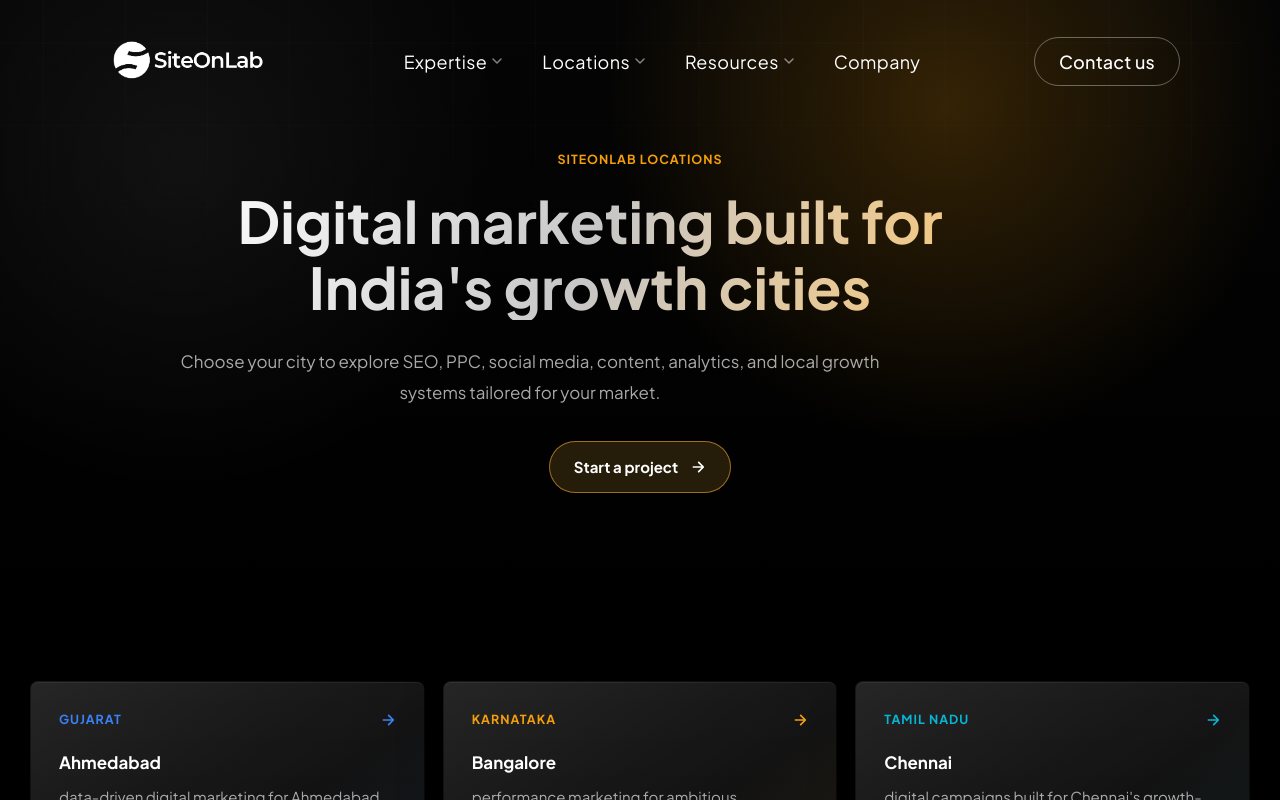
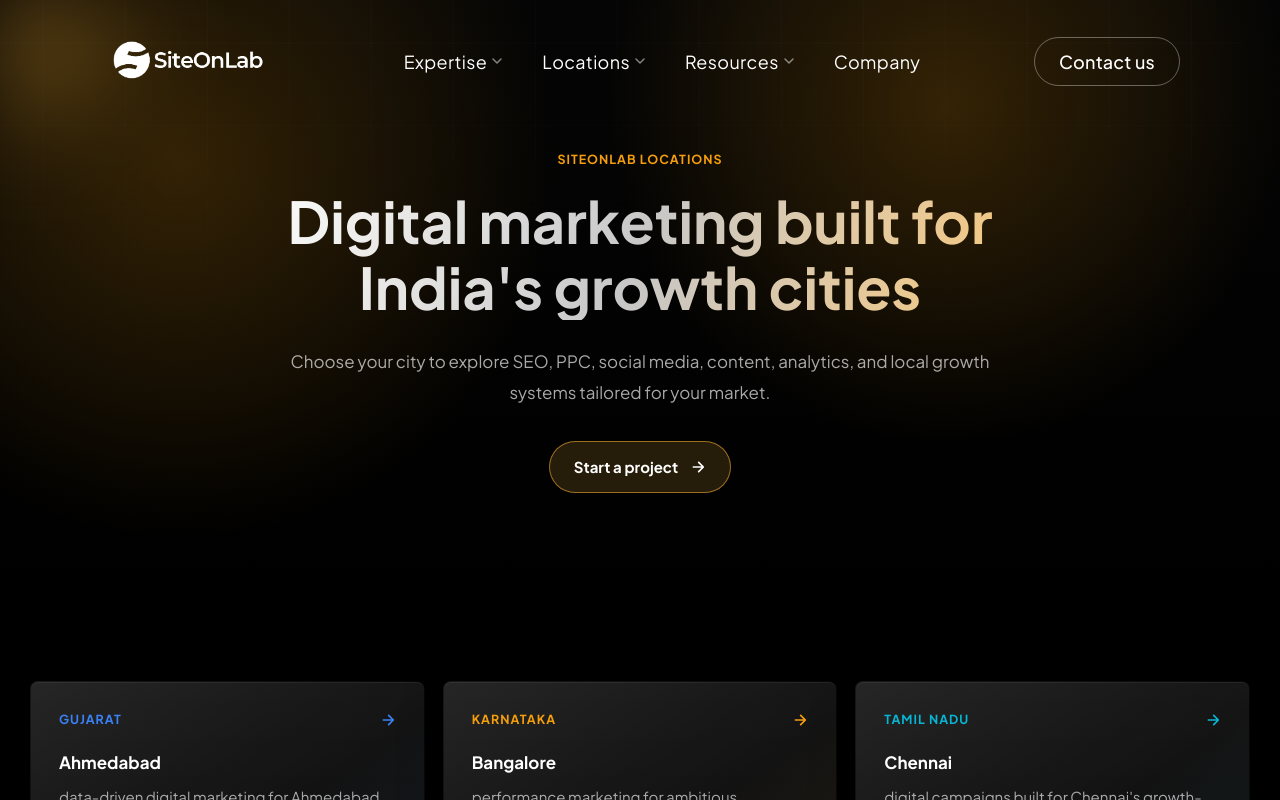
Before and after one commit to nayansuthar-1/siteonlab-diff-homepage, a Next.js app: page /locations in a window 1280 px wide. Both pictures are taken after a click on the link 62 px from the left and 3129 px from the top of the page. Shown: the top 800 px of the page. Built offline with nearby package versions, Linux system fonts and the light colour scheme.

Commit message:
locations page hero section glow + hover

```diff
--- /dev/null
+++ b/src/app/locations/HeroSmoke.tsx
@@ -0,0 +1,60 @@
+"use client";
+
+import { useEffect, useState } from "react";
+import styles from "./LocationPage.module.css";
+
+export default function HeroSmoke() {
+  const [mousePosition, setMousePosition] = useState({ x: 50, y: 50 });
+  const [isHovering, setIsHovering] = useState(false);
+
+  useEffect(() => {
+    const handleMouseMove = (e: MouseEvent) => {
+      const heroElement = document.getElementById("locations-hero");
+      if (!heroElement) return;
+
+      const rect = heroElement.getBoundingClientRect();
+
+      if (
+        e.clientX >= rect.left &&
+        e.clientX <= rect.right &&
+        e.clientY >= rect.top &&
+        e.clientY <= rect.bottom
+      ) {
+        const x = ((e.clientX - rect.left) / rect.width) * 100;
+        const y = ((e.clientY - rect.top) / rect.height) * 100;
+        setMousePosition({ x, y });
+        setIsHovering(true);
+
+        const titleElement = heroElement.querySelector('h1');
+        if (titleElement) {
+          const titleRect = titleElement.getBoundingClientRect();
+          const titleX = e.clientX - titleRect.left;
+          const titleY = e.clientY - titleRect.top;
+          (titleElement as HTMLElement).style.setProperty('--title-mouse-x', `${titleX}px`);
+          (titleElement as HTMLElement).style.setProperty('--title-mouse-y', `${titleY}px`);
+        }
+      } else {
+        setIsHovering(false);
+        const titleElement = heroElement.querySelector('h1');
+        if (titleElement) {
+          (titleElement as HTMLElement).style.setProperty('--title-mouse-x', `-1000px`);
+          (titleElement as HTMLElement).style.setProperty('--title-mouse-y', `-1000px`);
+        }
+      }
+    };
+
+    window.addEventListener("mousemove", handleMouseMove);
+    return () => window.removeEventListener("mousemove", handleMouseMove);
+  }, []);
+
+  return (
+    <div
+      className={styles.smokeEffect}
+      style={{
+        opacity: isHovering ? 1 : 0,
+        background: `radial-gradient(circle 180px at ${mousePosition.x}% ${mousePosition.y}%, color-mix(in srgb, var(--location-accent) 35%, rgba(255, 255, 255, 0.1)), transparent 100%)`
+      }}
+      aria-hidden="true"
+    />
+  );
+}
--- a/src/app/locations/LocationPage.module.css
+++ b/src/app/locations/LocationPage.module.css
@@ -51,8 +51,18 @@
   padding: 146px 0 92px;
   background:
     radial-gradient(circle at 74% 18%, color-mix(in srgb, var(--location-accent) 20%, transparent), transparent 32%),
-    radial-gradient(circle at 14% 28%, rgba(255, 255, 255, 0.055), transparent 28%),
+    radial-gradient(circle at 14% 28%, color-mix(in srgb, var(--location-accent) 20%, transparent), transparent 32%),
     linear-gradient(180deg, #050505 0%, #000 100%);
+}
+
+.smokeEffect {
+  position: absolute;
+  inset: 0;
+  pointer-events: none;
+  transition: opacity 0.4s ease;
+  z-index: 2;
+  filter: blur(40px);
+  mix-blend-mode: screen;
 }
 
 .hero::before,
@@ -158,7 +168,13 @@
   max-width: 820px;
   margin: 18px 0 0;
   color: transparent;
-  background: linear-gradient(112deg, #fff 0%, rgba(255, 255, 255, 0.78) 50%, color-mix(in srgb, var(--location-accent) 58%, #fff) 100%);
+  background:
+    radial-gradient(
+      circle 120px at var(--title-mouse-x, -1000px) var(--title-mouse-y, -1000px),
+      var(--location-accent) 0%,
+      transparent 100%
+    ),
+    linear-gradient(112deg, #fff 0%, rgba(255, 255, 255, 0.78) 50%, color-mix(in srgb, var(--location-accent) 58%, #fff) 100%);
   -webkit-background-clip: text;
   background-clip: text;
   font-size: clamp(2rem, 4.5vw, 4rem);
@@ -705,6 +721,14 @@
   margin: 0 auto;
 }
 
+.overviewIntro .title {
+  margin: 18px auto 0;
+}
+
+.overviewIntro .subtitle {
+  margin: 26px auto 0;
+}
+
 .overviewIntro .ctaRow {
   justify-content: center;
 }
--- a/src/app/locations/page.tsx
+++ b/src/app/locations/page.tsx
@@ -5,6 +5,7 @@ import ContactSection from "@/components/sections/ContactSection";
 import Footer from "@/components/ui/Footer";
 import { locations } from "@/lib/locations";
 import styles from "./LocationPage.module.css";
+import HeroSmoke from "./HeroSmoke";
 
 export const metadata: Metadata = {
   title: "Digital Marketing Locations | SiteOnLab",
@@ -14,7 +15,8 @@ export const metadata: Metadata = {
 export default function LocationsPage() {
   return (
     <main className={`${styles.main} ${styles.overviewHero}`}>
-      <section className={styles.hero}>
+      <section className={styles.hero} id="locations-hero">
+        <HeroSmoke />
         <div className={styles.container}>
           <div className={styles.overviewIntro}>
             <span className={styles.eyebrow}>SiteOnLab locations</span>
```
